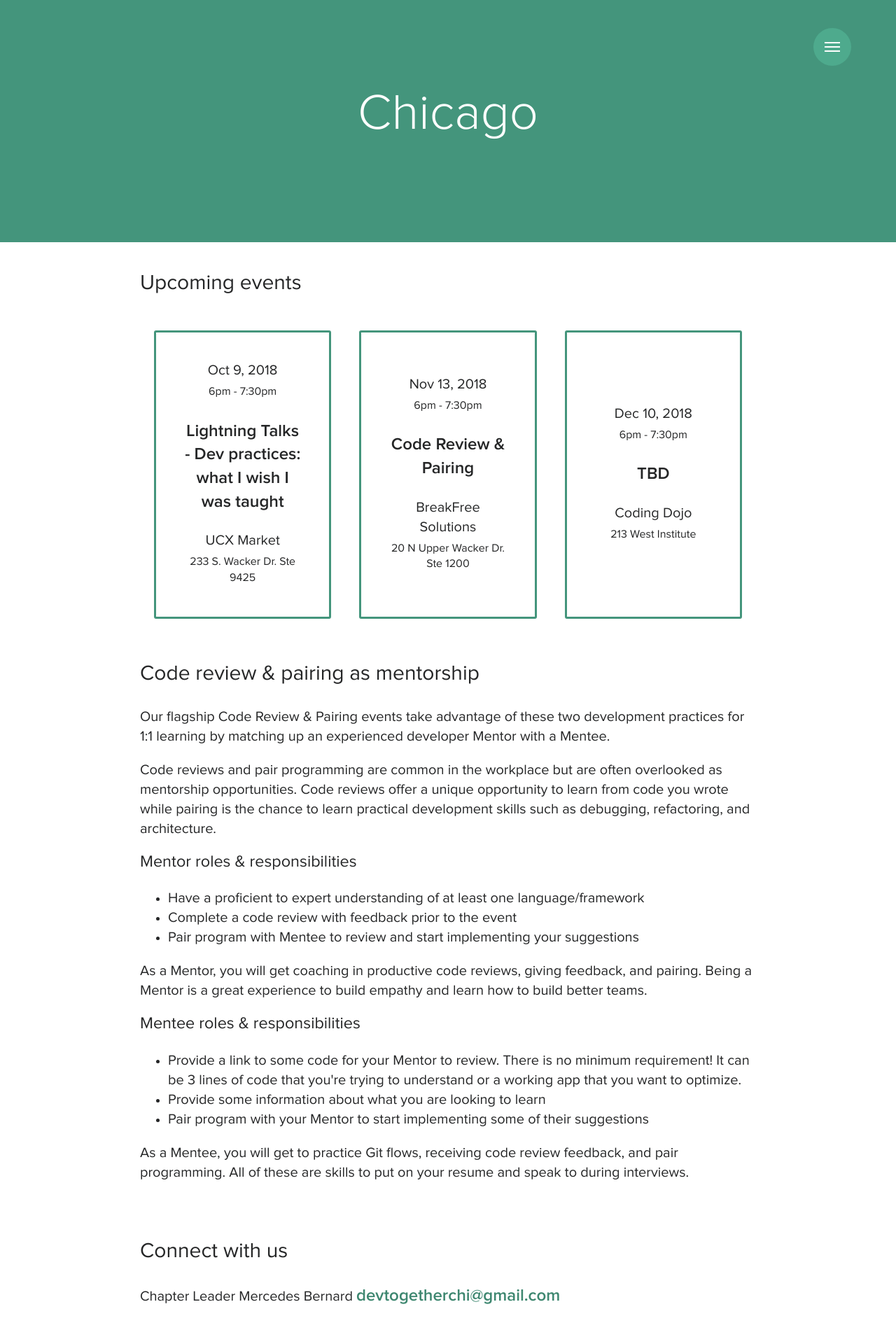
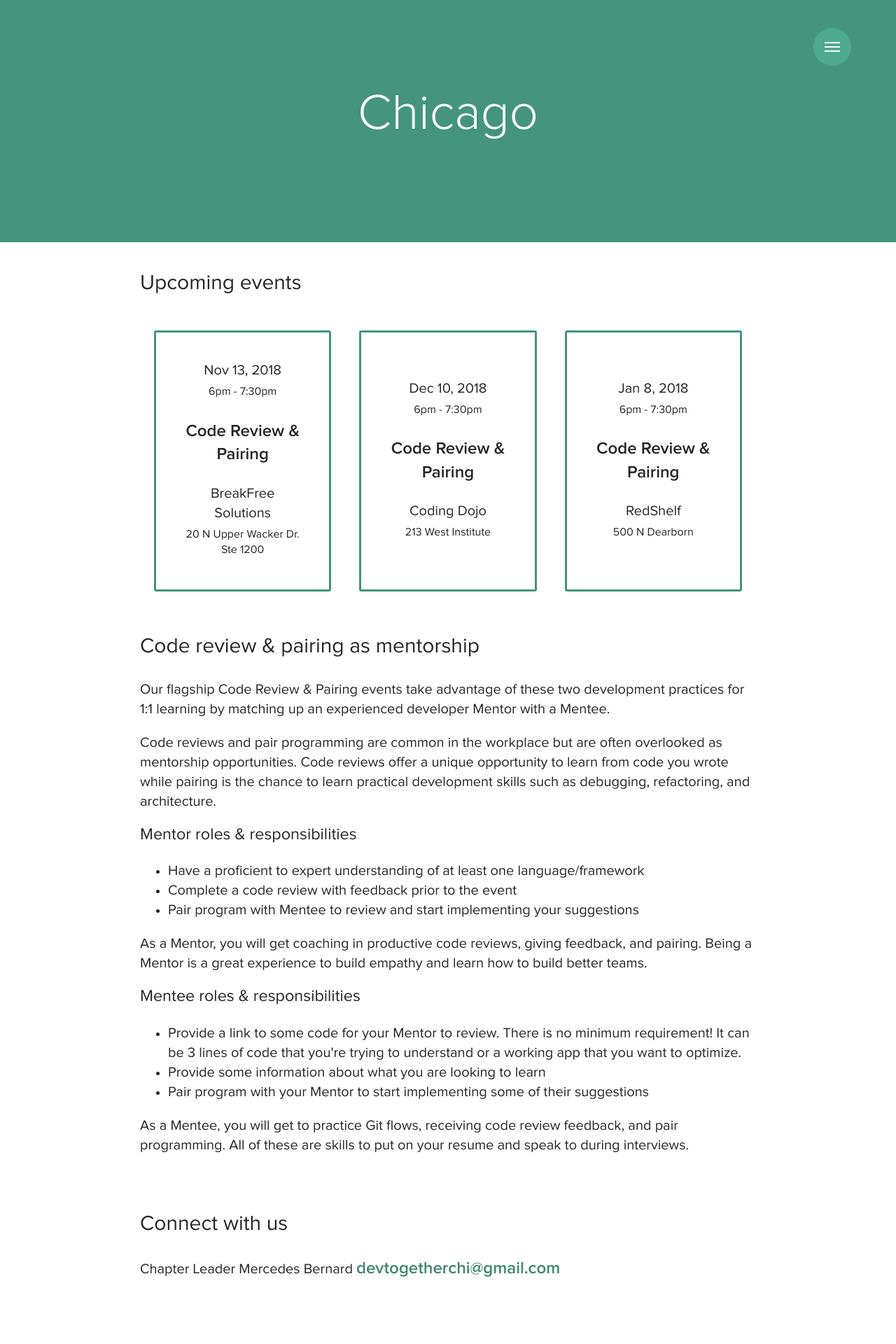
Before and after one commit to mercedesb/dev-together, a Jekyll site: the page built from docs/chapters/chicago.html, in a window 1280 px wide. Shown: the top 1920 px of the page at 70% size. Built offline with Jekyll 4.4.1, drawn with Linux system fonts in a browser that asks for light colours.

Commit message:
updated dec event and added jan

```diff
--- a/docs/_data/events.json
+++ b/docs/_data/events.json
@@ -1,14 +1,4 @@
 [
-  {
-    "chapter": "Chi",
-    "name": "Lightning Talks - Dev practices: what I wish I was taught",
-    "displayDate": "Oct 9, 2018",
-    "date": "2018-10-09",
-    "time": "6pm - 7:30pm",
-    "sponsor": "UCX Market",
-    "location": "233 S. Wacker Dr. Ste 9425",
-    "signupLink": "http://meetu.ps/e/FPXZq/dGKt8/f"
-  },
   {
     "chapter": "Chi",
     "name": "Code Review & Pairing",
@@ -21,12 +11,21 @@
   },
   {
     "chapter": "Chi",
-    "name": "TBD",
+    "name": "Code Review & Pairing",
     "displayDate": "Dec 10, 2018",
     "date": "2018-12-10",
     "time": "6pm - 7:30pm",
     "sponsor": "Coding Dojo",
     "location": "213 West Institute"
+  },
+  {
+    "chapter": "Chi",
+    "name": "Code Review & Pairing",
+    "displayDate": "Jan 8, 2018",
+    "date": "2019-01-08",
+    "time": "6pm - 7:30pm",
+    "sponsor": "RedShelf",
+    "location": "500 N Dearborn"
   },
   {
     "chapter": "Mad",
```
